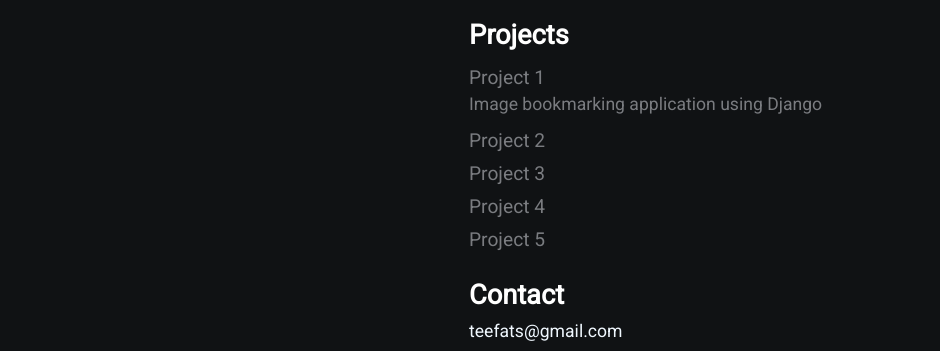
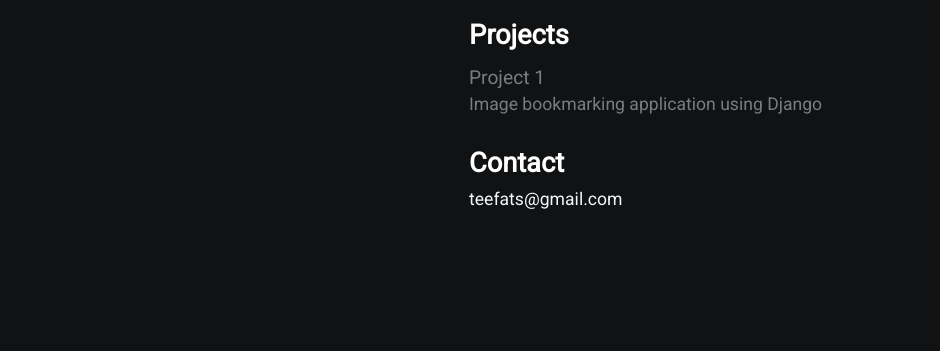
Before and after one commit to teefats/teefats.github.io, a plain HTML site: page index.html in a window 1280 px wide. Shown: the part 571-922 px from the top of the page, without its empty margins (171-1111 px from the left). After the commit the page ends 800 px from the top, so only its background shows below. Drawn offline with Linux system fonts and the light colour scheme.

Commit message:
Update index.html

```diff
--- a/index.html
+++ b/index.html
@@ -42,10 +42,10 @@
             <h2>Projects</h2>
             <a href="#">Project 1</a>
             <p>Image bookmarking application using Django</p>
-            <a href="#">Project 2</a>
+<!--             <a href="#">Project 2</a>
             <a href="#">Project 3</a>
             <a href="#">Project 4</a>
-            <a href="#">Project 5</a>
+            <a href="#">Project 5</a> -->
         </div>
         <div class="section-3">
             <h2>Contact</h2>
```
